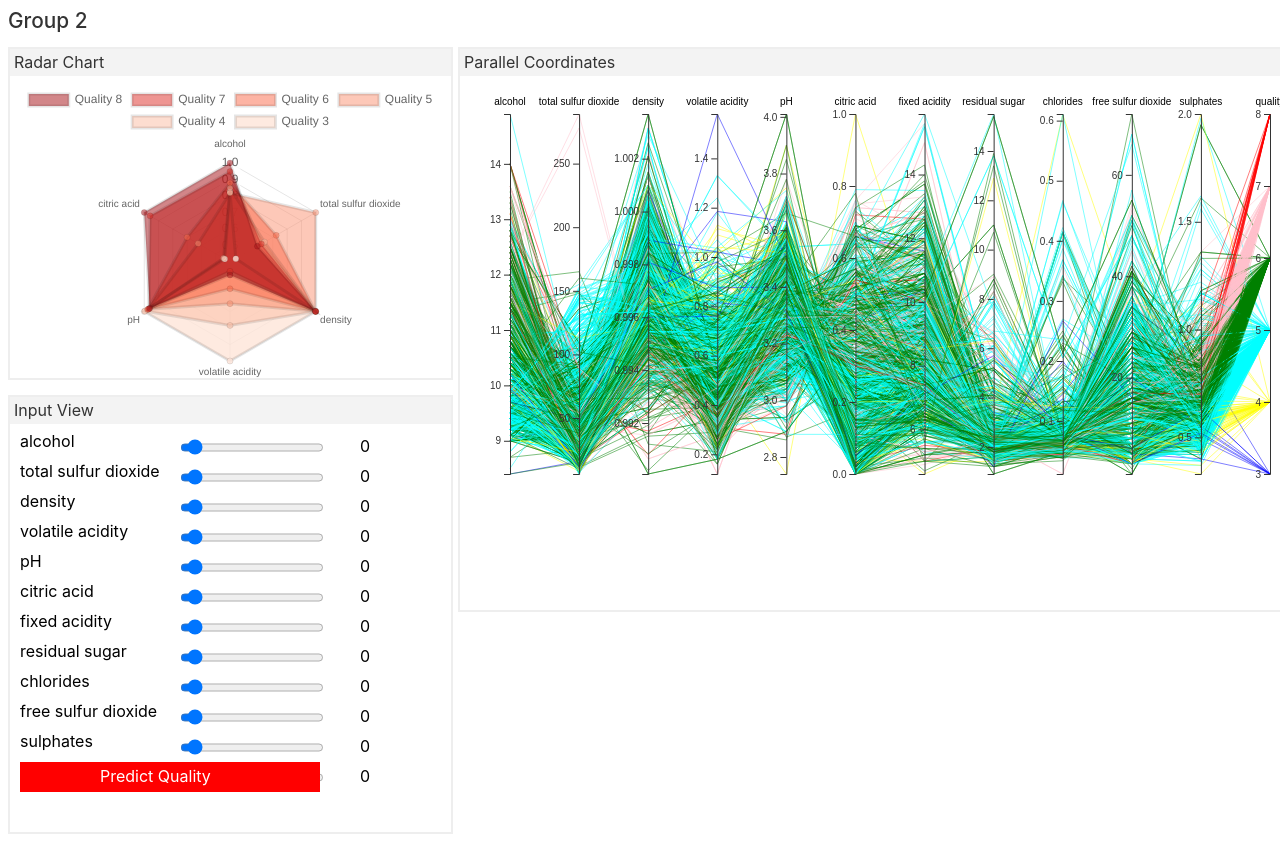
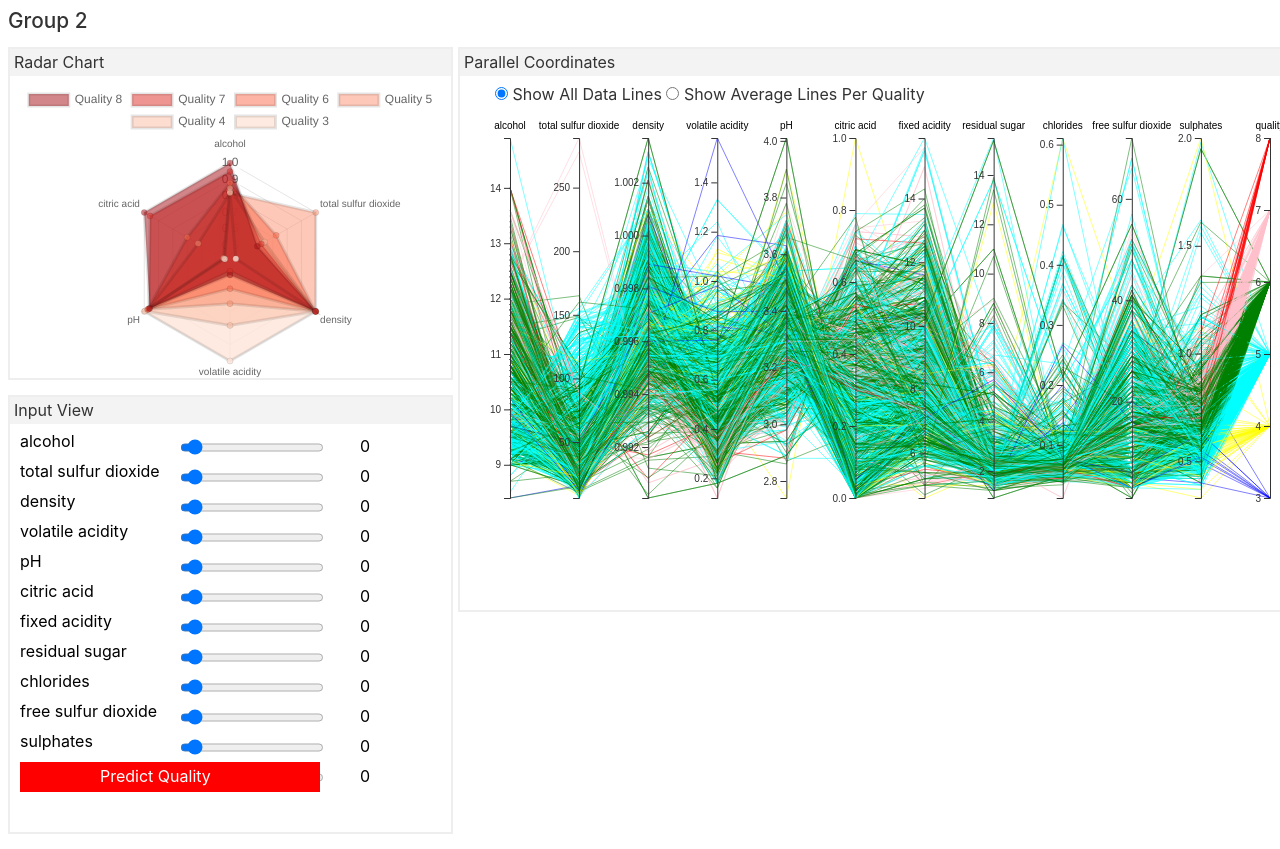
Before and after one commit to yashianand/multivariate-data-analyzer, a Svelte app: page / in a window 1280 px wide. Shown: the top 849 px of the page. Built offline with nearby package versions, Linux system fonts and the light colour scheme.

Commit message:
added toggles

```diff
--- a/src/App.svelte
+++ b/src/App.svelte
@@ -11,6 +11,7 @@
 	let wineQualities = {};
 	let features = ["alcohol", "total sulfur dioxide", "density", "volatile acidity", "pH", "citric acid", "fixed acidity", "residual sugar", "chlorides", "free sulfur dioxide", "sulphates", "quality"]
 	let minMax;
+	let selectedToggle = 0
 	const numClasses = 6;
 
 	function setupRadarChart(){
@@ -213,6 +214,12 @@
 		<div id="main-section" style="width: 1000px;">
 			<div id="parcoord-view" class="view-panel">
 				<div class="view-title">Parallel Coordinates</div>
+				<input type="radio" id="all" name="fav_language" value="all" style="margin-left: 35px;" checked="checked" on:click={()=>{
+					selectedToggle = 0
+				}}> Show All Data Lines
+				<input type="radio" id="avg" name="fav_language" value="avg" on:click={()=>{
+					selectedToggle = 1
+				}}> Show Average Lines Per Quality
 			</div>
 		</div>
 	</div>
```
